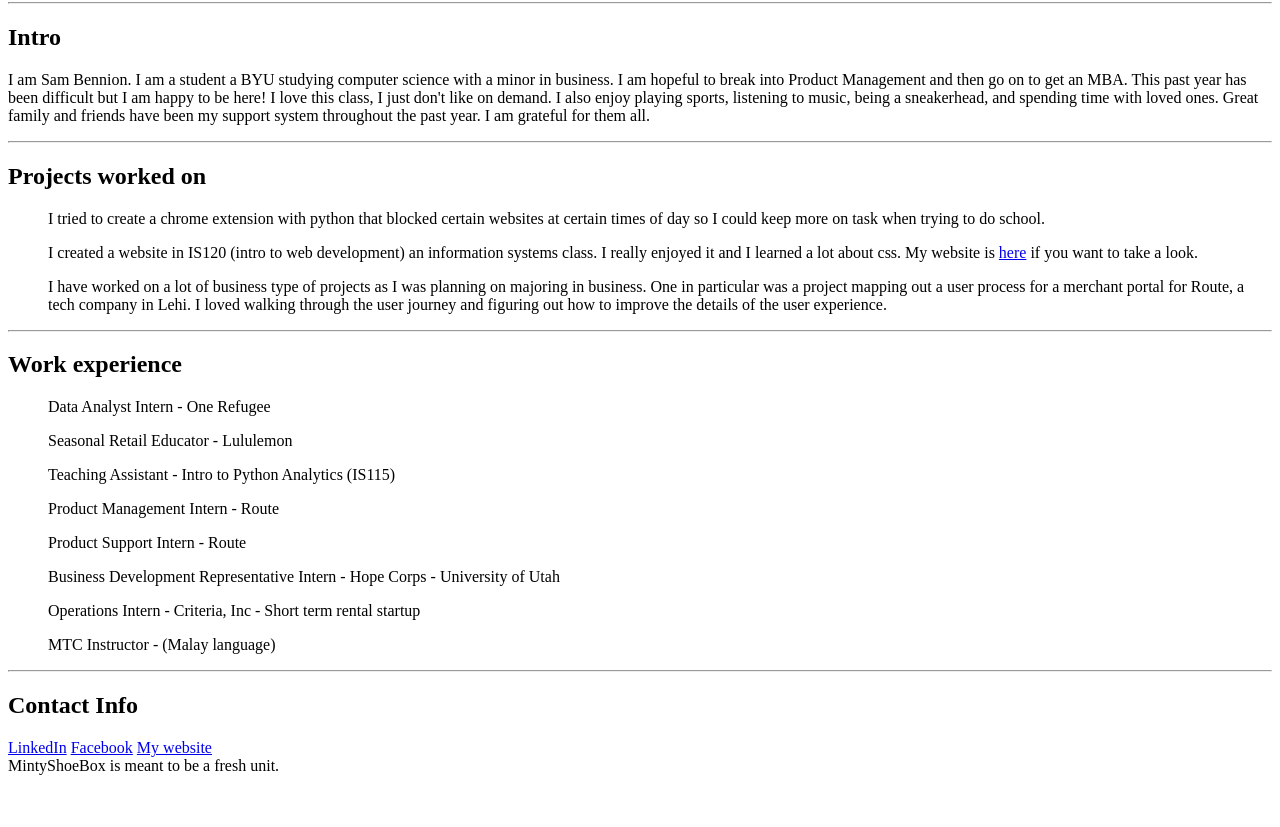
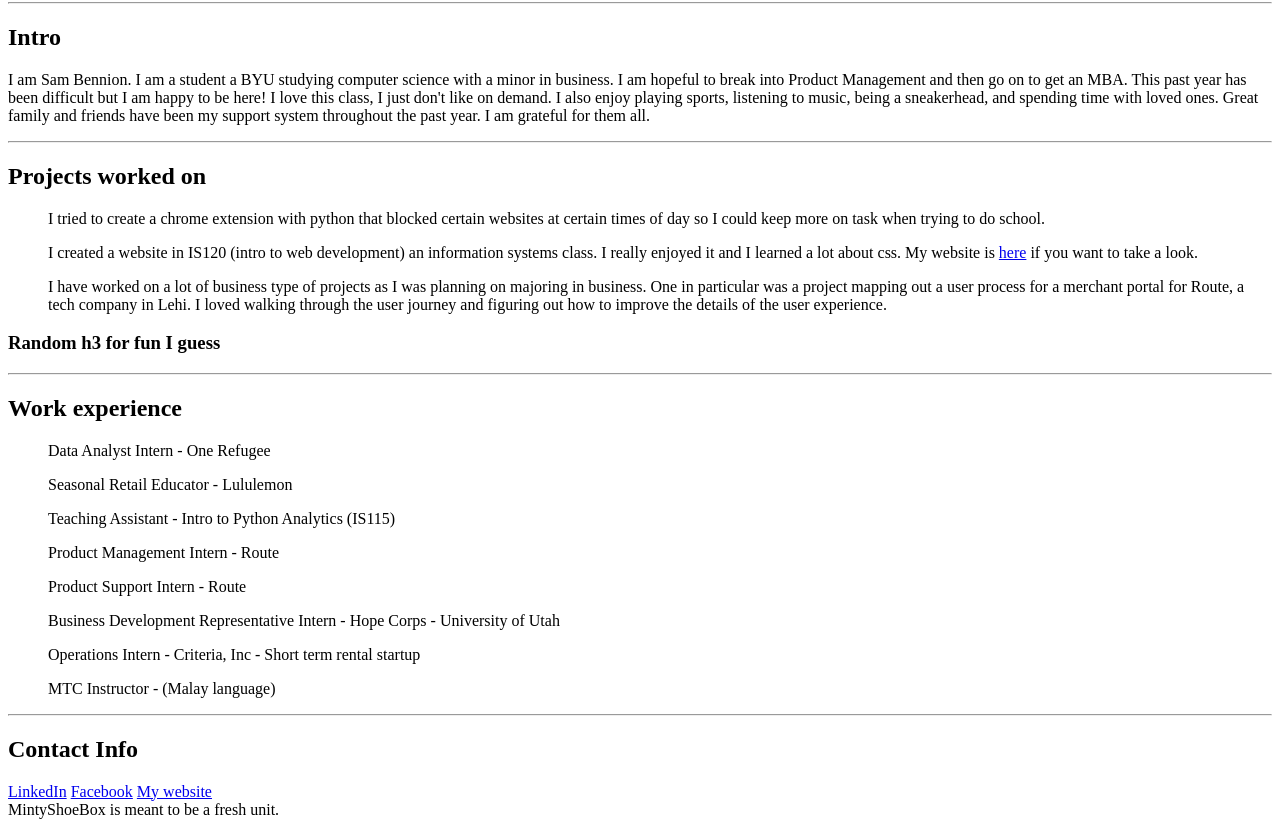
Before and after one commit to sambennion3/portfolioForWebsite, a plain HTML site: page index.html in a window 1280 px wide. Shown: the part 78-905 px from the top of the page. Before the commit the page ends 861 px from the top, so only its background shows below. Drawn offline with Linux system fonts and the light colour scheme.

Commit message:
H3 random changes

```diff
--- a/index.html
+++ b/index.html
@@ -38,6 +38,7 @@
         for a merchant portal for Route, a tech company in Lehi. I loved walking through the user journey and figuring out how to improve the details of the user experience.
     </ol>
 
+    <h3>Random h3 for fun I guess</h3>
 
 <hr>
 
```
